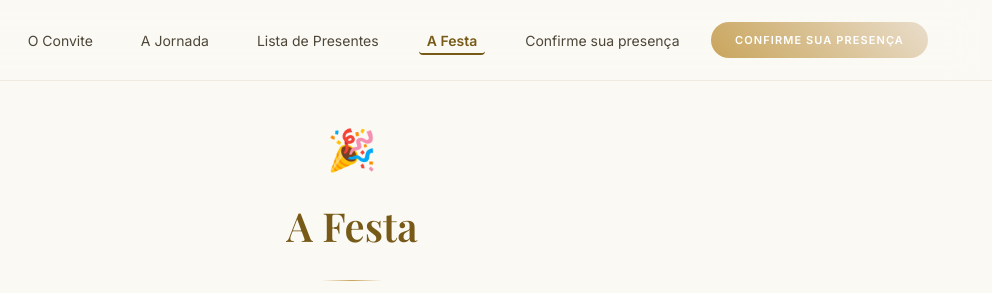
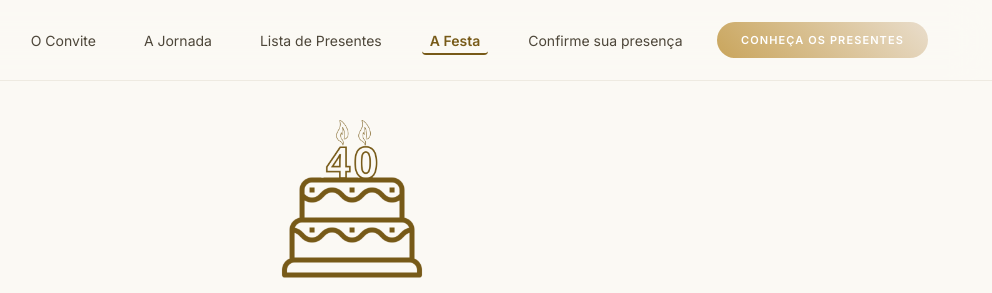
Before and after one commit to PedroLucasBastos/aniversarioThais, a plain HTML site: page pages/festa.html in a window 1280 px wide. Shown: the top 293 px of the page, 288-1280 px from the left. Drawn offline with nearby package versions, Linux system fonts and the light colour scheme; a web font is replaced by a local one.

Commit message:
Feat: Ajustando botão e colocando icone na pagina d festa

```diff
--- a/Css/festa.css
+++ b/Css/festa.css
@@ -84,10 +84,11 @@
   color: var(--on-surface);
 }
 
-/* Emoji decorativo */
+/* Imagem decorativa (bolo/vela) */
 .festa-emoji {
-  font-size: 40px;
-  margin-bottom: 16px;
+  width: auto;
+  height: 160px;
+  margin: 0 auto 16px;
   display: block;
 }
 
--- a/pages/festa.html
+++ b/pages/festa.html
@@ -39,8 +39,8 @@
         <a href="confirmacao.html">Confirme sua presença</a>
       </nav>
 
-      <a href="confirmacao.html" class="header-cta btn-primary" style="padding: 10px 24px; font-size: 11px;">
-        Confirme sua presença
+      <a href="../index.html#presentes" class="header-cta btn-primary" style="padding: 10px 24px; font-size: 11px;">
+        Conheça os Presentes
       </a>
 
       <button class="mobile-menu-btn" aria-label="Abrir menu">
@@ -71,7 +71,7 @@
 
     <!-- Seção de apresentação -->
     <div class="festa-hero fade-up">
-      <span class="festa-emoji">🎉</span>
+      <img src="../Img/icons/boloVela40.png" alt="" class="festa-emoji">
       <h1 class="festa-title">A Festa</h1>
       <div class="gold-divider"></div>
       <p class="festa-subtitle">
```
Also changed, not shown: index.html (+2 -2 lines), pages/confirmacao.html (+2 -2 lines), pages/payment.html (+2 -2 lines).
